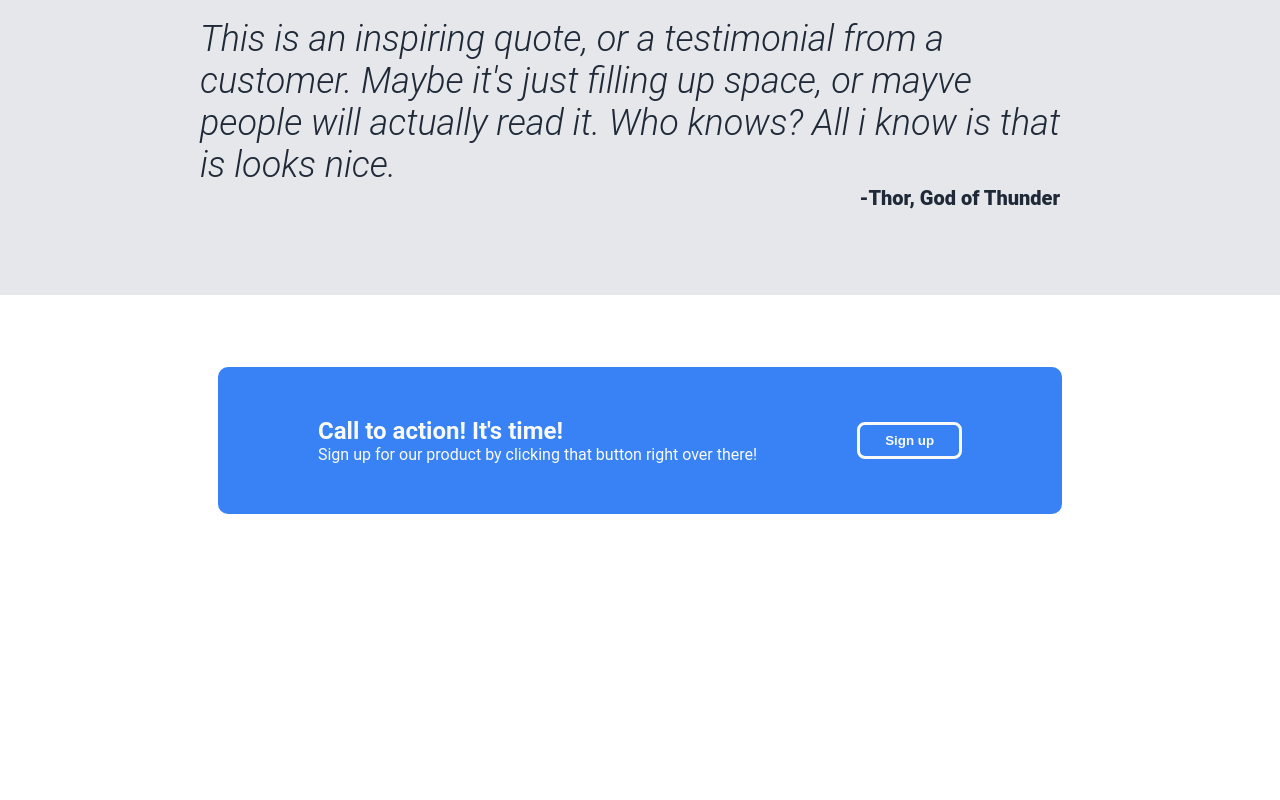
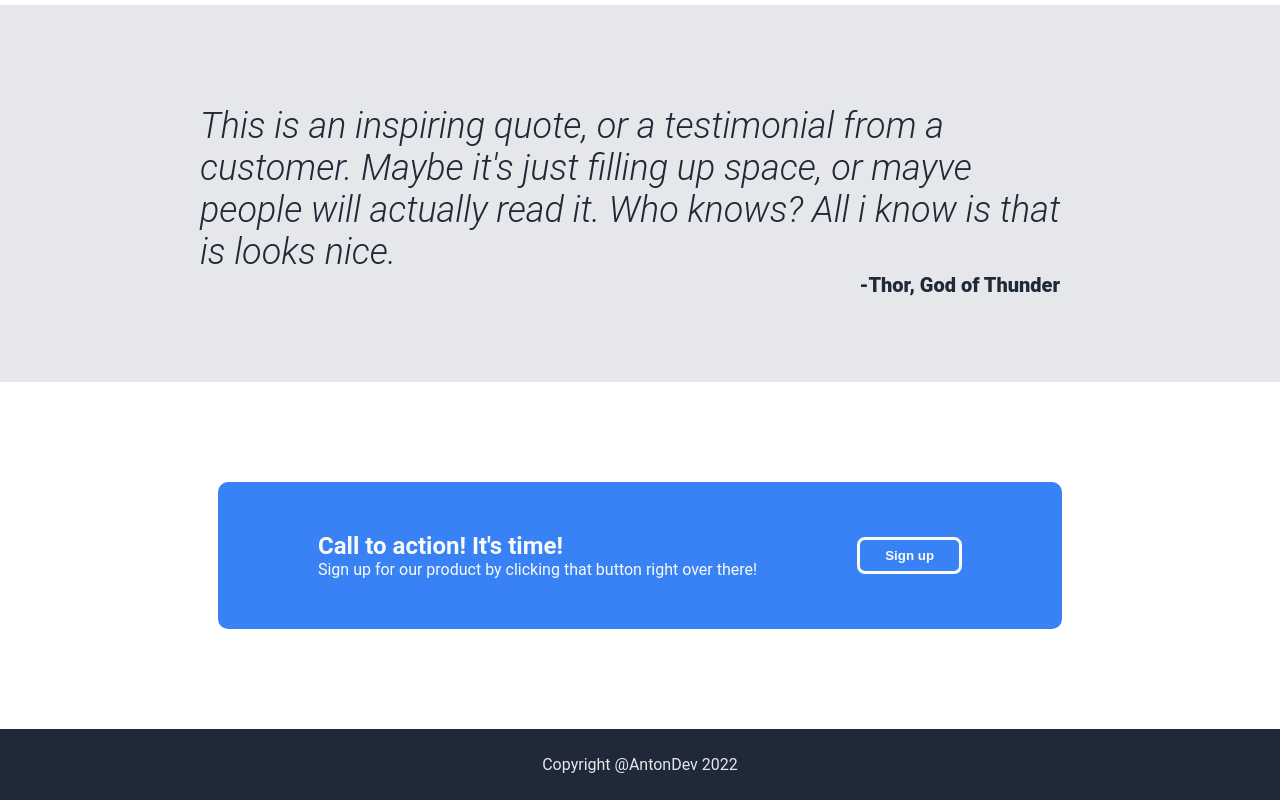
Before and after one commit to AntonRickert/Odin-Landing-Page, a plain HTML site: page index.html in a window 1280 px wide. Shown: the part 1164-1964 px from the top of the page. Before the commit the page ends 1749 px from the top, so only its background shows below. Drawn offline with Linux system fonts and the light colour scheme.

Commit message:
Add sticky footer and finish up Website. Ready for push.

```diff
--- a/app.css
+++ b/app.css
@@ -4,6 +4,13 @@ body {
     font-family: Roboto, sans-serif;
     padding: 0;
     margin: 0;
+    min-height: 100vh;
+}
+
+.content {
+    display: flex;
+    flex-direction: column;
+    min-height: 100vh;
 }
 
 .header {
@@ -13,6 +20,8 @@ body {
     background-color: #1f2937;
     padding: 20px 0;
 }
+
+
 
 .title {
     font-size: 24px;
@@ -156,11 +165,11 @@ ul {
 }
 
 .calltoac {
-    height: 200px;
     display: flex;
     align-items: center;
     justify-content: center;
-    padding: 45px;
+    padding: 100px;
+    margin: auto;
 }
 
 .bluebox {
@@ -198,3 +207,14 @@ ul {
     border-width: 3px;
     font-weight: 800;
 }
+
+.footer {
+    display: flex;
+    justify-content: center;
+    align-items: center;
+    background-color: #1f2937;
+    padding: 10px;
+    color: #e5e7eb;
+    margin-top: auto;
+    flex-shrink: 0;
+}
--- a/index.html
+++ b/index.html
@@ -84,6 +84,9 @@
                 </div>
             </div>
         </div>
+        <footer class="footer">
+                <p>Copyright @AntonDev 2022</p>
+        </footer>
     </div>
 </body>
 </html>
```
